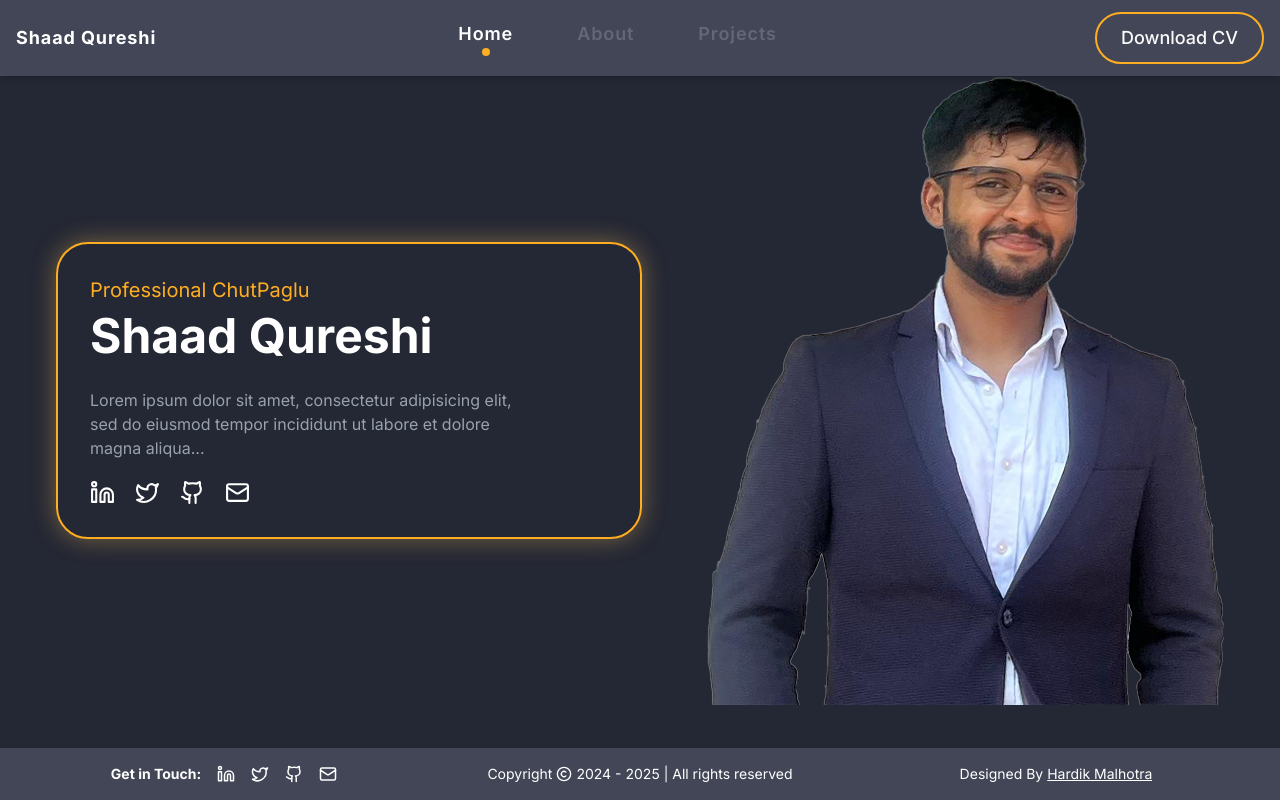
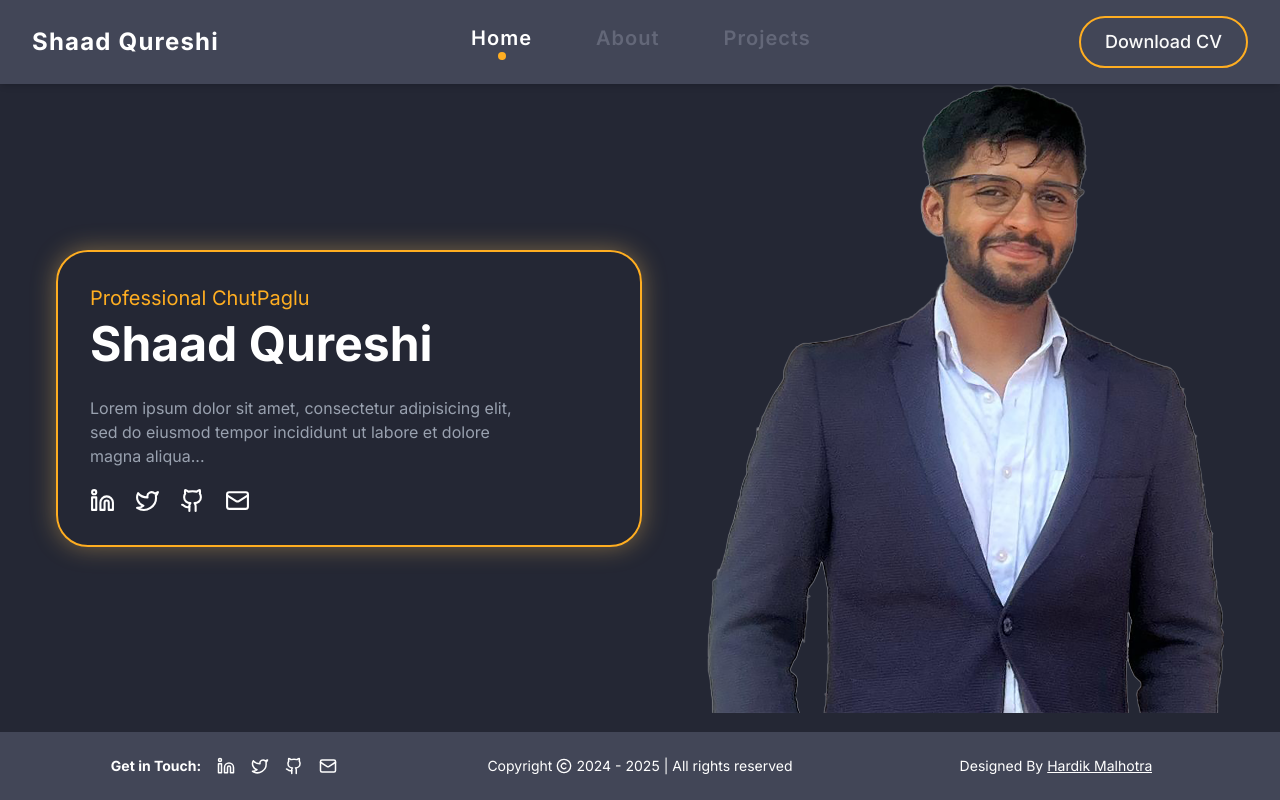
Before and after one commit to shaadqrsh/shaad-portfolio, a Next.js app: page /home in a window 1280 px wide. Built offline with nearby package versions, Linux system fonts and the light colour scheme.

Commit message:
Padding changes

```diff
--- a/src/components/Footer.tsx
+++ b/src/components/Footer.tsx
@@ -7,7 +7,7 @@ import Reveal from "./Reveal";
 const Footer = () => {
   const currentYear = new Date().getFullYear();
   return (
-    <section className="p-4 bg-shaad-200 grid grid-cols-3 justify-evenly items-center max-sm:flex max-sm:flex-col max-sm:gap-y-4">
+    <section className="px-4 py-6 bg-shaad-200 grid grid-cols-3 justify-evenly items-center max-sm:flex max-sm:flex-col max-sm:gap-y-4">
       <Reveal
         du={0.5}
         y={-20}
--- a/src/components/Navbar.tsx
+++ b/src/components/Navbar.tsx
@@ -10,9 +10,9 @@ const Navbar = () => {
   return (
     <>
       <nav className="sticky top-0 z-50 backdrop-blur-md bg-shaad-200 shadow-md">
-        <div className="hidden mx-auto px-4 py-3 min-sm:flex items-center justify-between">
+        <div className="hidden mx-auto px-8 py-4 min-sm:flex items-center justify-between">
           <div className="flex justify-between items-center">
-            <h1 className="text-lg text-white font-bold tracking-wider">
+            <h1 className="text-2xl text-white font-bold tracking-wider">
               Shaad Qureshi
             </h1>
           </div>
@@ -23,7 +23,7 @@ const Navbar = () => {
                   <Link
                     href={h.link}
                     className={cn(
-                      "text-white tracking-wider font-semibold text-lg hover:text-shaad-600 transition",
+                      "text-white tracking-wider font-semibold text-xl hover:text-shaad-600 transition",
                       pathname === h.link ? "text-white" : "text-shaad-100"
                     )}
                   >
```
